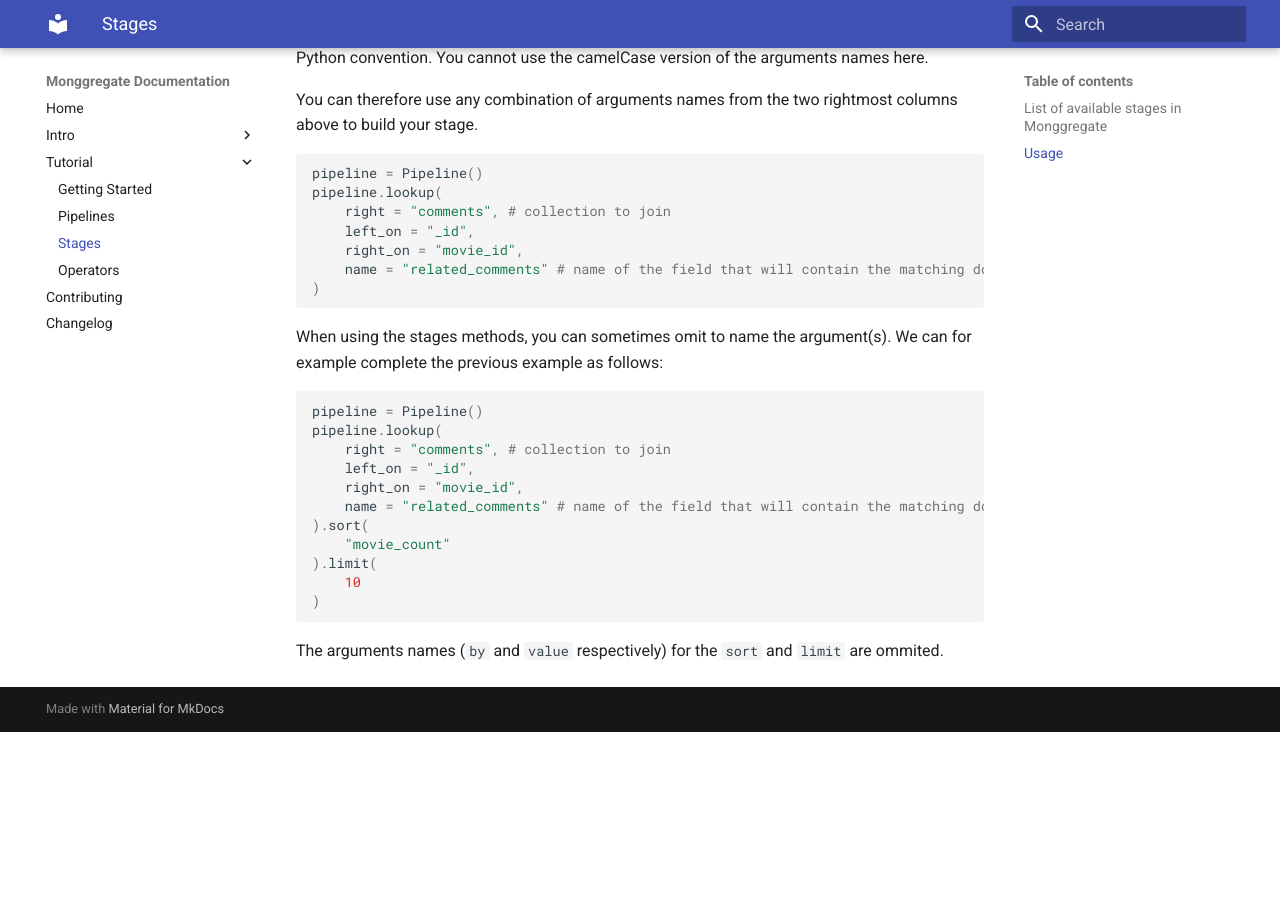
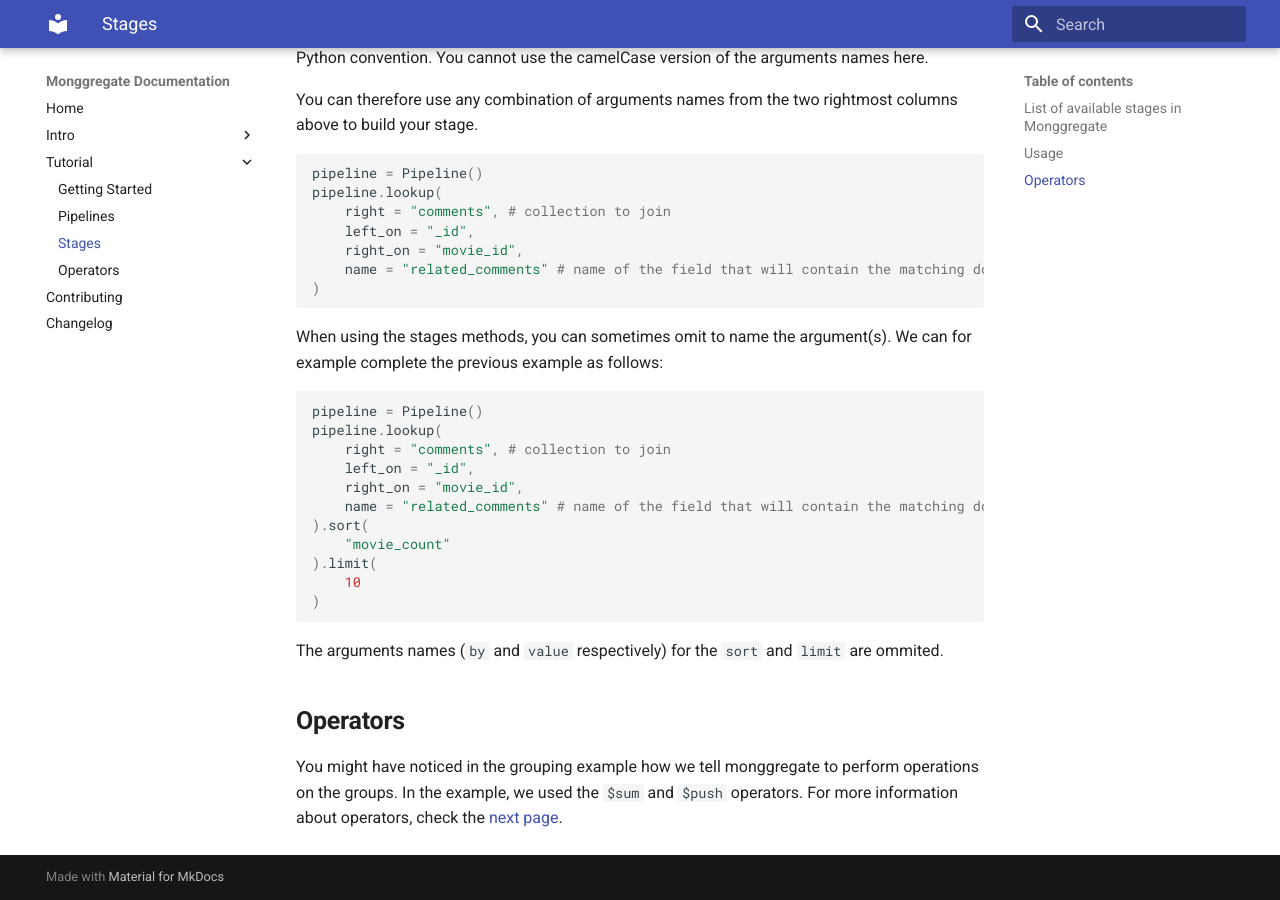
Before and after one commit to VianneyMI/monggregate, an MkDocs documentation site: the page built from docs/tutorial/stages.md, in a window 1280 px wide and 900 px high, scrolled down 2306 px. Built offline with MkDocs 1.6.1 and Material for MkDocs 9.7.7, drawn with Linux system fonts in a browser that asks for light colours; before the commit the page ends 3038 px from its top, so only the background shows below that.

Commit message:
Make a flow from pipeline to operators

````diff
--- a/docs/tutorial/stages.md
+++ b/docs/tutorial/stages.md
@@ -103,3 +103,9 @@ pipeline.lookup(
 )
 ```
 The arguments names (`by` and `value` respectively) for the `sort` and `limit` are ommited.
+
+## **Operators**
+
+You might have noticed in the grouping example how we tell monggregate to perform operations on the groups.
+In the example, we used the `$sum` and `$push` operators.
+For more information about operators, check the [next page](operators.md).
````
Also changed, not shown: docs/tutorial/pipeline.md (+1 -1 lines).
